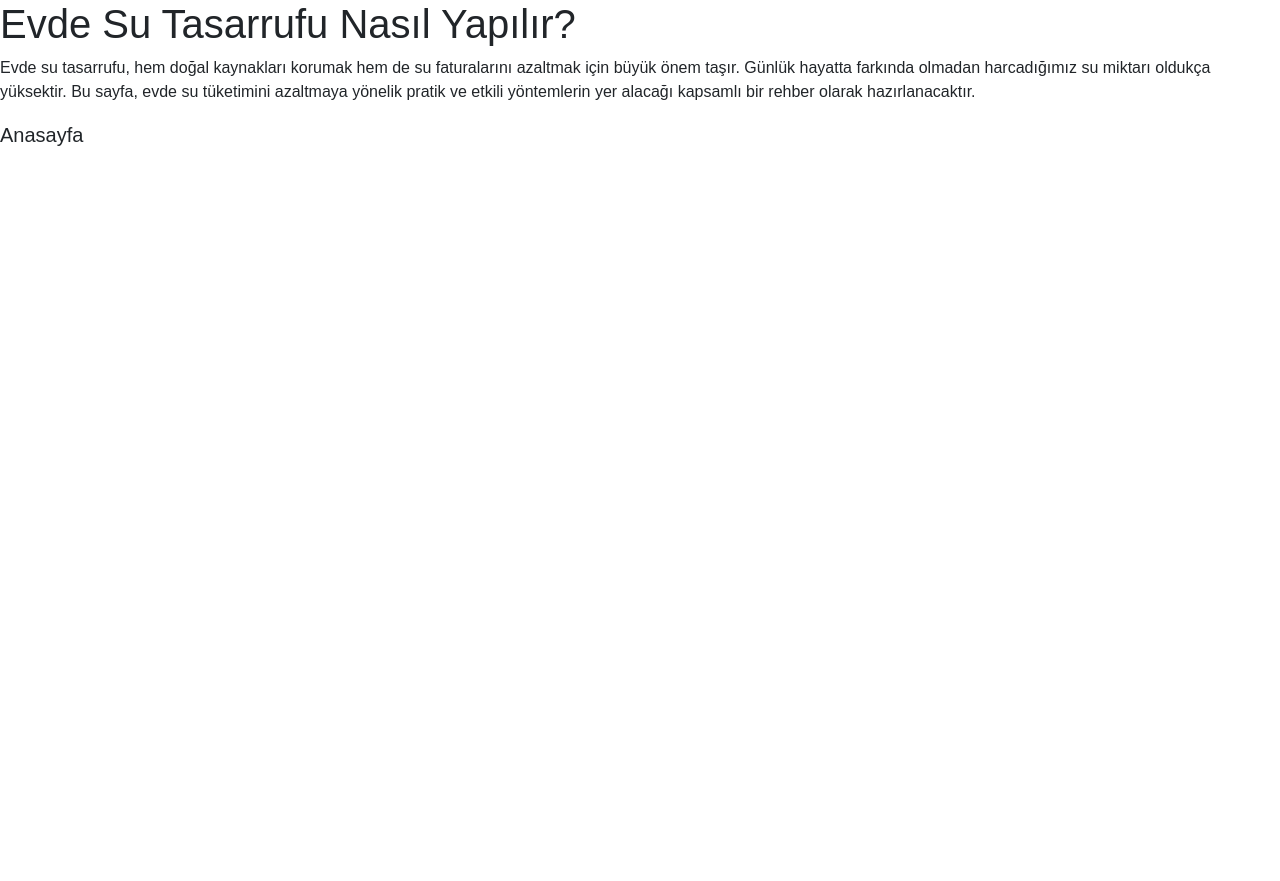
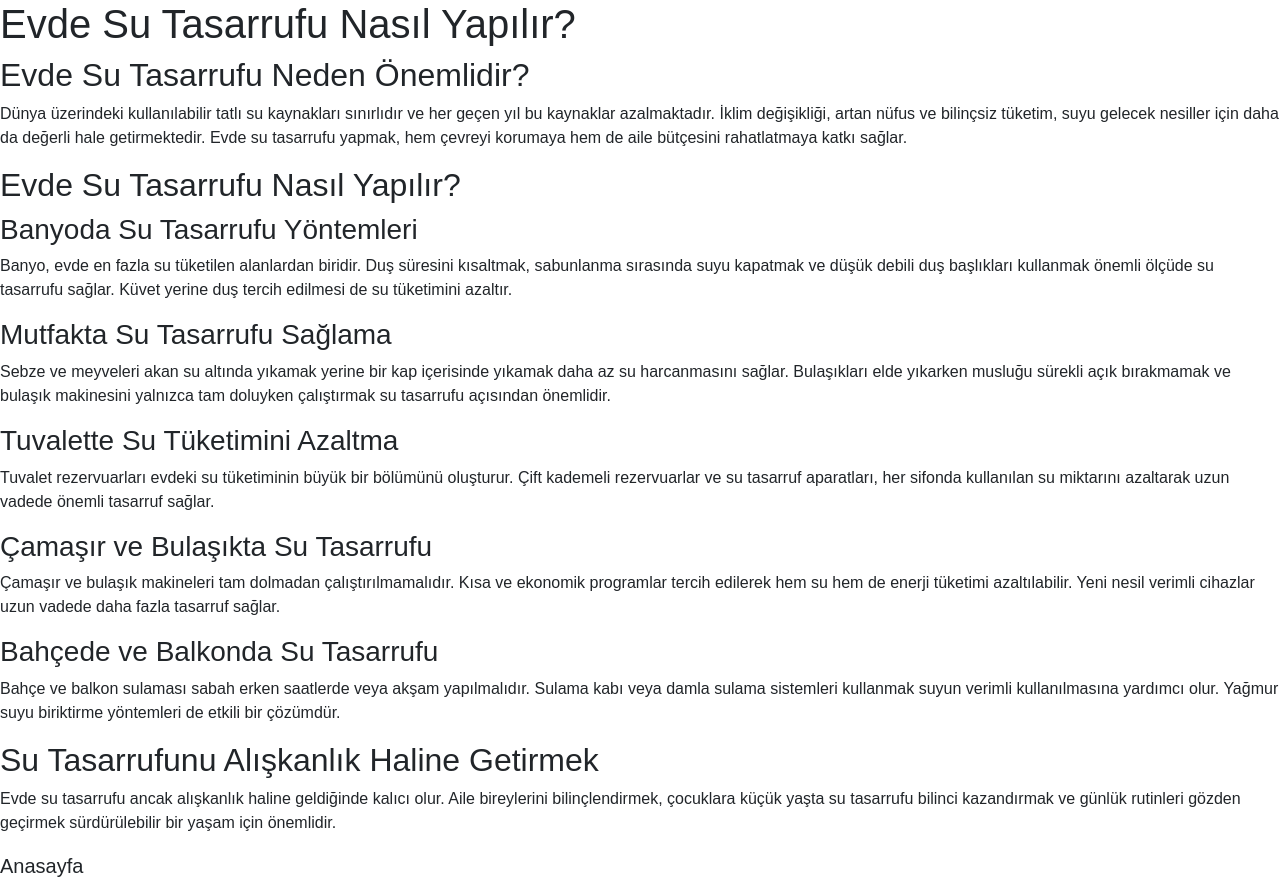
Before and after one commit to ahmdag2041-web/sutasarrufucom, a Flask app: page /evde-su-tasarrufu-nasil-yapilir in a window 1280 px wide. Before the commit the page ends 146 px from the top, so only its background shows below. Run offline with Flask 3, Linux system fonts and the light colour scheme; some libraries are stand-ins or nearby versions.

Commit message:
Evde su tasarrufu SEO içerigi eklendi

```diff
--- a/templates/evde-su-tasarrufu.html
+++ b/templates/evde-su-tasarrufu.html
@@ -45,12 +45,61 @@
 
 <h1>Evde Su Tasarrufu Nasıl Yapılır?</h1>
 
+<h2>Evde Su Tasarrufu Neden Önemlidir?</h2>
 <p>
-Evde su tasarrufu, hem doğal kaynakları korumak hem de su faturalarını azaltmak için
-büyük önem taşır. Günlük hayatta farkında olmadan harcadığımız su miktarı oldukça yüksektir.
-Bu sayfa, evde su tüketimini azaltmaya yönelik pratik ve etkili yöntemlerin yer alacağı
-kapsamlı bir rehber olarak hazırlanacaktır.
+Dünya üzerindeki kullanılabilir tatlı su kaynakları sınırlıdır ve her geçen yıl bu
+kaynaklar azalmaktadır. İklim değişikliği, artan nüfus ve bilinçsiz tüketim, suyu
+gelecek nesiller için daha da değerli hale getirmektedir. Evde su tasarrufu yapmak,
+hem çevreyi korumaya hem de aile bütçesini rahatlatmaya katkı sağlar.
 </p>
+
+<h2>Evde Su Tasarrufu Nasıl Yapılır?</h2>
+
+<h3>Banyoda Su Tasarrufu Yöntemleri</h3>
+<p>
+Banyo, evde en fazla su tüketilen alanlardan biridir. Duş süresini kısaltmak, sabunlanma
+sırasında suyu kapatmak ve düşük debili duş başlıkları kullanmak önemli ölçüde su
+tasarrufu sağlar. Küvet yerine duş tercih edilmesi de su tüketimini azaltır.
+</p>
+
+<h3>Mutfakta Su Tasarrufu Sağlama</h3>
+<p>
+Sebze ve meyveleri akan su altında yıkamak yerine bir kap içerisinde yıkamak daha az
+su harcanmasını sağlar. Bulaşıkları elde yıkarken musluğu sürekli açık bırakmamak ve
+bulaşık makinesini yalnızca tam doluyken çalıştırmak su tasarrufu açısından önemlidir.
+</p>
+
+<h3>Tuvalette Su Tüketimini Azaltma</h3>
+<p>
+Tuvalet rezervuarları evdeki su tüketiminin büyük bir bölümünü oluşturur. Çift kademeli
+rezervuarlar ve su tasarruf aparatları, her sifonda kullanılan su miktarını azaltarak
+uzun vadede önemli tasarruf sağlar.
+</p>
+
+<h3>Çamaşır ve Bulaşıkta Su Tasarrufu</h3>
+<p>
+Çamaşır ve bulaşık makineleri tam dolmadan çalıştırılmamalıdır. Kısa ve ekonomik
+programlar tercih edilerek hem su hem de enerji tüketimi azaltılabilir. Yeni nesil
+verimli cihazlar uzun vadede daha fazla tasarruf sağlar.
+</p>
+
+<h3>Bahçede ve Balkonda Su Tasarrufu</h3>
+<p>
+Bahçe ve balkon sulaması sabah erken saatlerde veya akşam yapılmalıdır. Sulama kabı
+veya damla sulama sistemleri kullanmak suyun verimli kullanılmasına yardımcı olur.
+Yağmur suyu biriktirme yöntemleri de etkili bir çözümdür.
+</p>
+
+<h2>Su Tasarrufunu Alışkanlık Haline Getirmek</h2>
+<p>
+Evde su tasarrufu ancak alışkanlık haline geldiğinde kalıcı olur. Aile bireylerini
+bilinçlendirmek, çocuklara küçük yaşta su tasarrufu bilinci kazandırmak ve günlük
+rutinleri gözden geçirmek sürdürülebilir bir yaşam için önemlidir.
+</p>
+
+
+
+
 <!-- ansayfalinki -->
 <a class="nav-link font-weight-bold fs-5" href="{{ url_for('index') }}" title="Anasayfa">Anasayfa</a>
 
```
